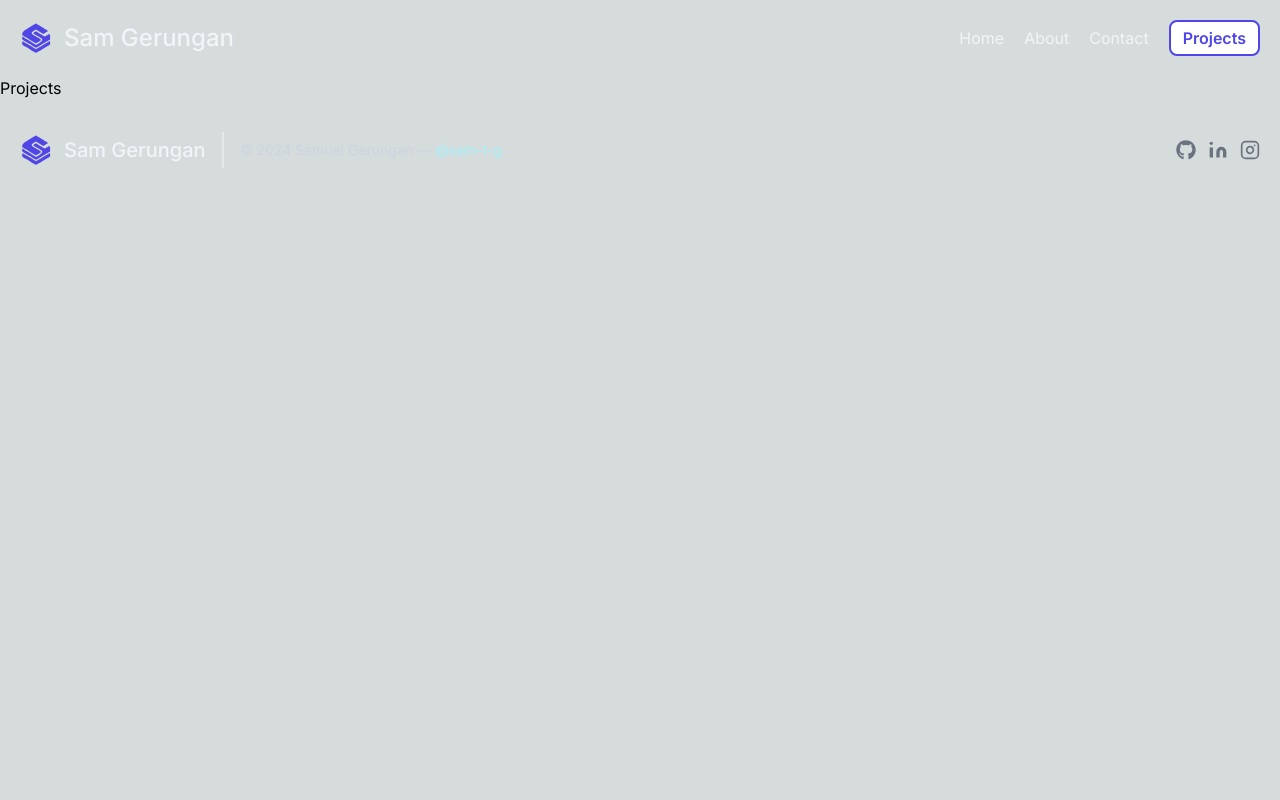
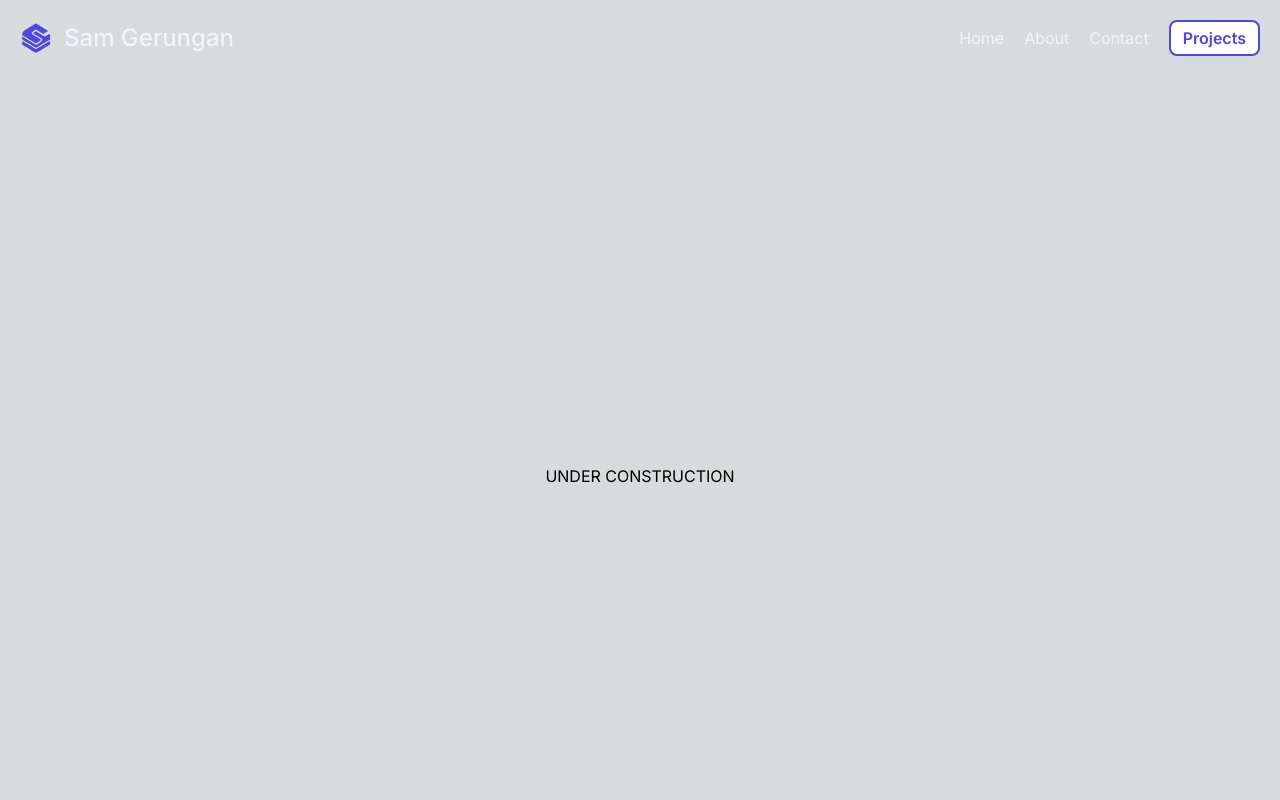
Before and after one commit to Sam-T-G/sam-modern-portfolio, a Next.js app: page /projects in a window 1280 px wide. Shown: the top 800 px of the page. Built offline with nearby package versions, Linux system fonts and the light colour scheme.

Commit message:
Update page.tsx

```diff
--- a/src/app/projects/page.tsx
+++ b/src/app/projects/page.tsx
@@ -1,7 +1,11 @@
 import React from "react";
 
 const Projects = () => {
-  return <div>Projects</div>;
+	return (
+		<div className="w-full h-lvh align-middle text-center justify-center items-center flex flex-col">
+			UNDER CONSTRUCTION
+		</div>
+	);
 };
 
 export default Projects;
```
